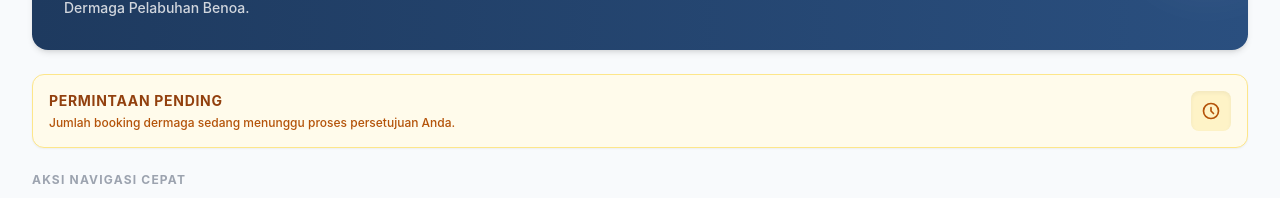
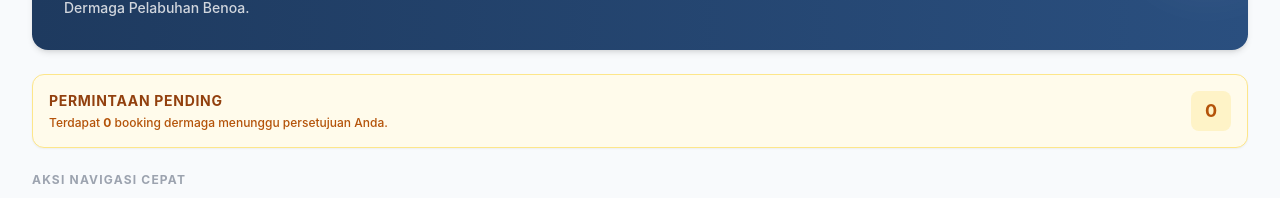
Before and after one commit to DimarsMars/website-dermaga, a React (Vite) app in the folder client/: page / in a window 1280 px wide. Shown: the part 220-418 px from the top of the page. Built offline with nearby package versions, Linux system fonts and the light colour scheme; no server answers; sample sign-in values are in the browser's storage.

Commit message:
feat(dashboard): fetch and display pending booking count for petugas/admin

```diff
--- a/client/src/pages/DashboardPage.jsx
+++ b/client/src/pages/DashboardPage.jsx
@@ -1,5 +1,7 @@
+import { useState, useEffect } from 'react';
 import { useNavigate } from 'react-router-dom';
 import { useAuth } from '../hooks/useAuth';
+import api from '../services/api';
 
 export default function DashboardPage() {
   const { user } = useAuth();
@@ -9,6 +11,30 @@ export default function DashboardPage() {
   const isPetugas = user?.role === 'petugas' || user?.role === 'admin';
   const roleLabel = user?.role === 'agen' ? 'Agen' : user?.role === 'admin' ? 'Admin' : 'Petugas';
   const displayName = user?.name || user?.username || 'User';
+  const [pendingCount, setPendingCount] = useState(0);
+  const [loading, setLoading] = useState(true);
+
+  useEffect(() => {
+    const fetchDashboardStats = async () => {
+      try {
+        const res = await api.get('/bookings');
+        const bookings = res.data.data || [];
+        // Hitung jumlah yang statusnya 'pending'
+        const pending = bookings.filter((b) => b.status_request === 'pending').length;
+        setPendingCount(pending);
+      } catch (err) {
+        console.error('Failed to fetch stats:', err);
+      } finally {
+        setLoading(false);
+      }
+    };
+
+    if (isPetugas) {
+      fetchDashboardStats();
+    } else {
+      setLoading(false);
+    }
+  }, []);
 
   return (
     <div className="min-h-[calc(100vh-64px)] bg-slate-50 py-8 px-4 sm:px-6 lg:px-8">
@@ -33,18 +59,18 @@ export default function DashboardPage() {
 
         {/* PERMINTAAN PENDING: Hanya muncul untuk akun Petugas/Admin */}
         {isPetugas && (
-          <div className="bg-amber-50 border border-amber-200 rounded-xl p-4 shadow-sm flex items-center justify-between transition-all duration-200 hover:bg-amber-100/50">
-            <div className="space-y-1">
-              <h3 className="text-sm font-bold text-amber-800 uppercase tracking-wider">Permintaan Pending</h3>
-              <p className="text-xs text-amber-700 font-medium">Jumlah booking dermaga sedang menunggu proses persetujuan Anda.</p>
+            <div className="bg-amber-50 border border-amber-200 rounded-xl p-4 shadow-sm flex items-center justify-between">
+              <div className="space-y-1">
+                <h3 className="text-sm font-bold text-amber-800 uppercase tracking-wider">Permintaan Pending</h3>
+                <p className="text-xs text-amber-700 font-medium">
+                  Terdapat <span className="font-bold">{loading ? '...' : pendingCount}</span> booking dermaga menunggu persetujuan Anda.
+                </p>
+              </div>
+              <div className="w-10 h-10 bg-amber-100 text-amber-700 rounded-lg flex items-center justify-center flex-shrink-0">
+                <span className="text-lg font-bold">{pendingCount}</span>
+              </div>
             </div>
-            <div className="w-10 h-10 bg-amber-100 text-amber-700 rounded-lg flex items-center justify-center flex-shrink-0 shadow-inner">
-              <svg className="w-5 h-5" fill="none" stroke="currentColor" viewBox="0 0 24 24">
-                <path strokeLinecap="round" strokeLinejoin="round" strokeWidth="2" d="M12 8v4l3 3m6-3a9 9 0 11-18 0 9 9 0 0118 0z" />
-              </svg>
-            </div>
-          </div>
-        )}
+          )}
 
         {/* MENU AKSI UTAMA (3 Kolom Sejajar) */}
         <div>
```
